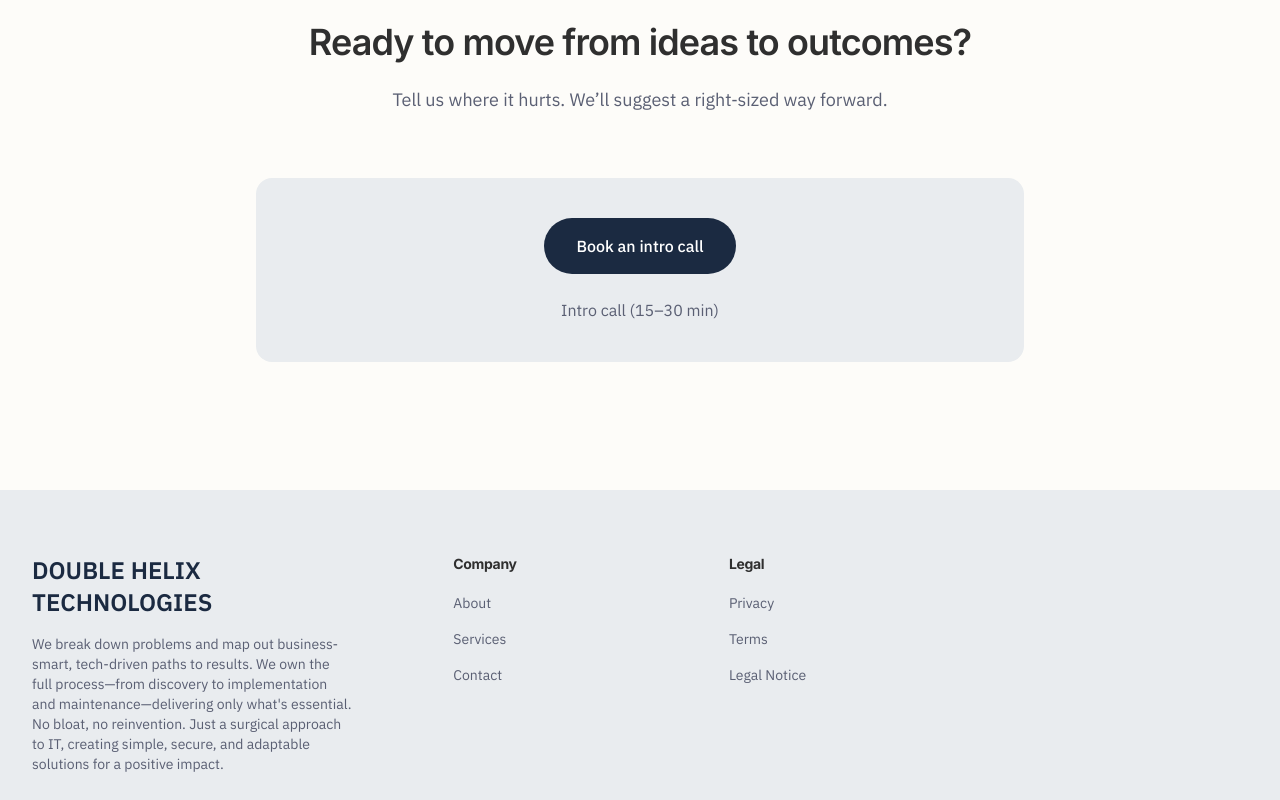
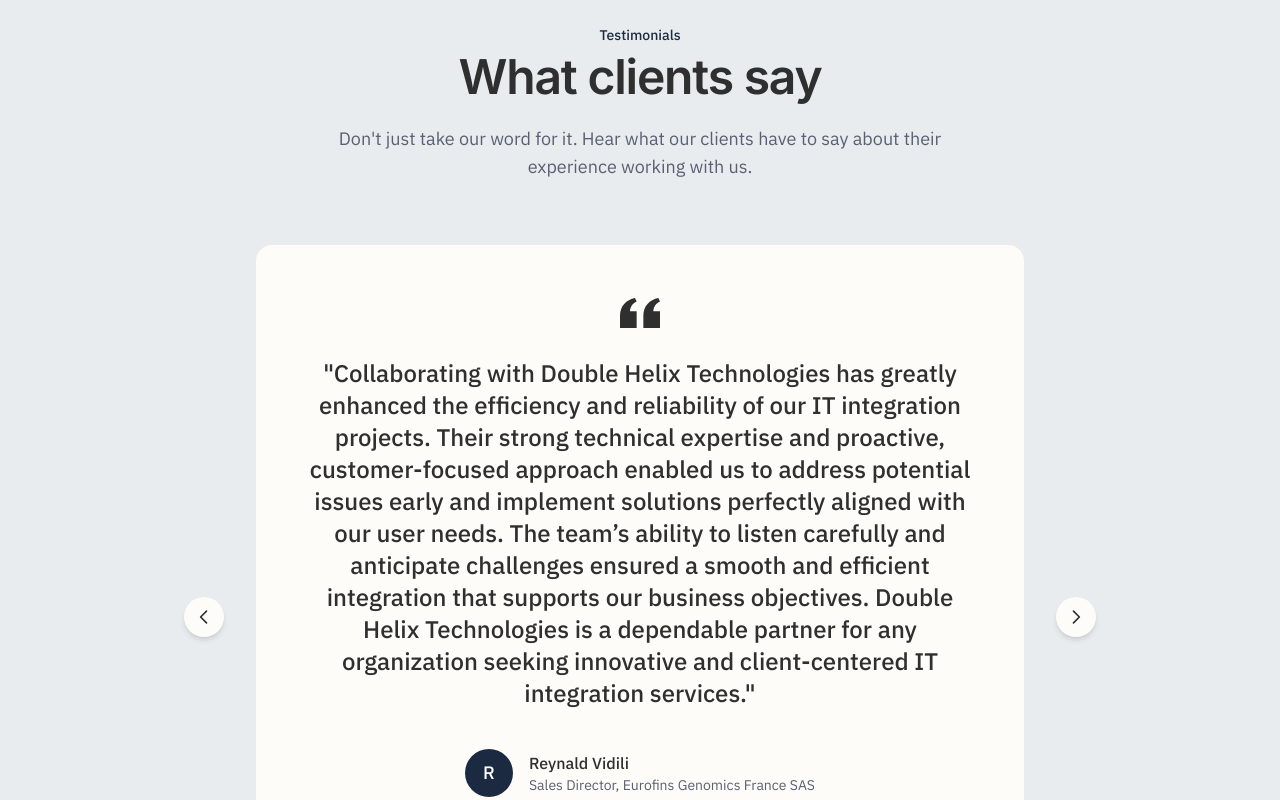
Before and after one commit to Double-Helix-Technologies/Double-Helix-Technologies.github.io, a Next.js app: page / in a window 1280 px wide. Shown: the part 6720-7520 px from the top of the page. Built offline with nearby package versions, Linux system fonts and the light colour scheme.

Commit message:
Add real testimonials

```diff
--- a/app/components/Testimonials.tsx
+++ b/app/components/Testimonials.tsx
@@ -8,22 +8,24 @@
 
   const testimonials = [
     {
-      quote: "Double Helix Technologies transformed our outdated systems into a streamlined digital solution. Their expertise and approach to collaboration made the entire process smooth and effective.",
-      author: "Maria Johnson",
-      position: "CTO, Nordic Innovations",
-      image: "/images/testimonial1.jpg"
+      quote: "Collaborating with Double Helix Technologies has greatly enhanced the efficiency and reliability of our IT integration projects. Their strong technical expertise and proactive, customer-focused approach enabled us to address potential issues early and implement solutions perfectly aligned with our user needs. The team’s ability to listen carefully and anticipate challenges ensured a smooth and efficient integration that supports our business objectives. Double Helix Technologies is a dependable partner for any organization seeking innovative and client-centered IT integration services.",
+      author: "Reynald Vidili",
+      position: "Sales Director, Eurofins Genomics France SAS",
     },
     {
-      quote: "Working with Double Helix has been game-changing for our startup. Their MVP development accelerated our go-to-market strategy and helped us secure additional funding.",
-      author: "Tomas Bergman",
-      position: "Founder, Altura",
-      image: "/images/testimonial2.jpg"
+      quote: "Working with this team was a game-changer. They don’t just code—they dive deep into your business, challenge assumptions, and co-create solutions that are both innovative and intuitive. I was impressed about their ability to translate very complex business processes into elegant, user-friendly solutions.",
+      author: "Annika Schott",
+      position: "Eurofins Genomics Europe Project Management Team Lead NGS",
     },
     {
-      quote: "The team's technical expertise is matched only by their ability to truly understand our business needs. They delivered exactly what we needed, when we needed it.",
-      author: "Laura Smith",
-      position: "VP of Operations, TechVantage",
-      image: "/images/testimonial3.jpg"
+      quote: "The IT team consistently demonstrates a solution-oriented approach and a commitment to building sustainable structures that enhance our workflow. Their valuable interactions and willingness to share knowledge significantly impact our projects. Their hard work and dedication are truly commendable, and I look forward to seeing our collective continued success.",
+      author: "Nadine Tappe",
+      position: "Eurofins Genomics Europe Head of Oligonucleotides",
+    },
+    {
+      quote: "Working with this team has been an exceptional experience. They delivered our project management application for multiple laboratories with remarkable speed and precision, all while maintaining the highest standards of quality. What truly impressed us was their communication: always clear, responsive, and collaborative. They didn’t just build software, they took the time to understand our entire business ecosystem, not just the immediate requirements. Their approach went beyond solving surface-level problems, they actively sought out root causes and designed solutions that support both current operations and future growth. Their dedication, insight, and professionalism make them a standout partner for any organization looking to build impactful, scalable digital solutions.",
+      author: "Andreas Feldl",
+      position: "Eurofins Genomics Europe Global Business Product Owner",
     }
   ];
 
--- a/app/page.tsx
+++ b/app/page.tsx
@@ -19,7 +19,7 @@
         <WhoWeServe />
         <HowWeWork />
         <About />
-        {/* <Testimonials /> */}
+        <Testimonials />
         <Contact />
         <Footer />
       </main>
```
